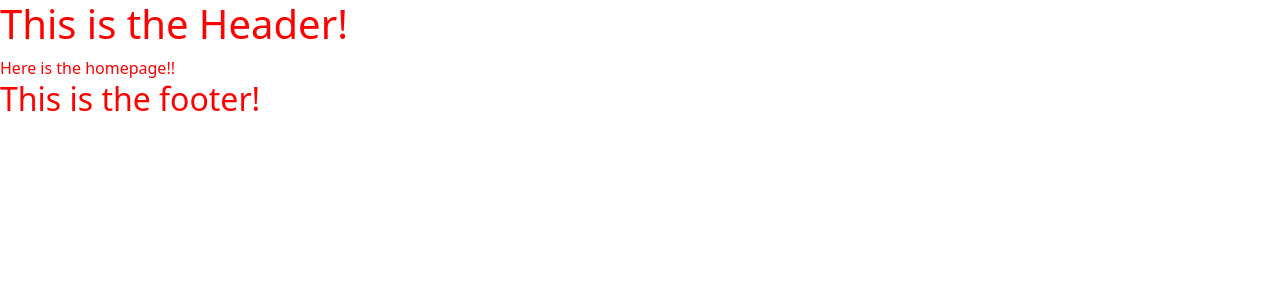
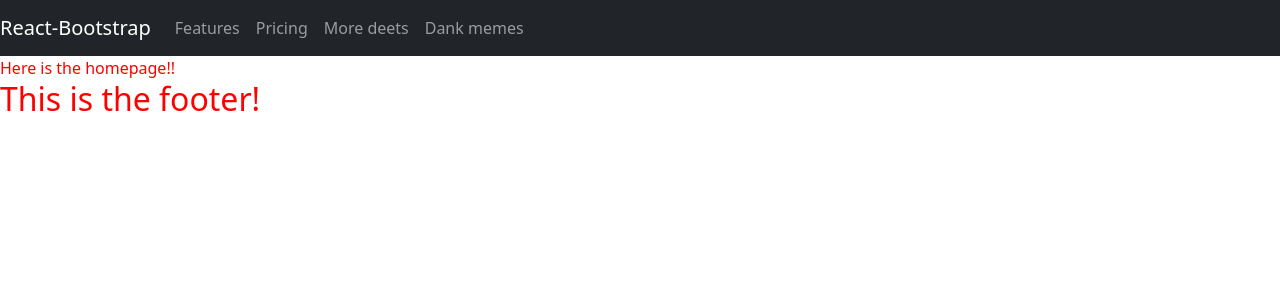
Before and after one commit to ClaytonSiby/the-gentleman-app, a React (Create React App) app: page / in a window 1280 px wide. Shown: the top 300 px of the page. Built offline with nearby package versions, Linux system fonts and the light colour scheme; the HTML template or start-up script is replaced by a standard one.

Commit message:
Update the Header component

```diff
--- a/src/components/Header.js
+++ b/src/components/Header.js
@@ -1,9 +1,23 @@
 import React from 'react';
+import { Navbar, Nav } from 'react-bootstrap';
 
 const Header = () => (
-  <div>
-    <h1>This is the Header!</h1>
-  </div>
-);
+  <Navbar collapseOnSelect expand='lg' bg='dark' variant='dark'>
+    <Navbar.Brand href='#home'>React-Bootstrap</Navbar.Brand>
+    <Navbar.Toggle aria-controls='responsive-navbar-nav' />
+    <Navbar.Collapse id='responsive-navbar-nav'>
+      <Nav className='mr-auto'>
+        <Nav.Link href='#features'>Features</Nav.Link>
+        <Nav.Link href='#pricing'>Pricing</Nav.Link>
+      </Nav>
+      <Nav>
+        <Nav.Link href='#deets'>More deets</Nav.Link>
+        <Nav.Link eventKey={2} href='#memes'>
+          Dank memes
+        </Nav.Link>
+      </Nav>
+    </Navbar.Collapse>
+  </Navbar>
+)
 
-export default Header;
+export default Header
```
